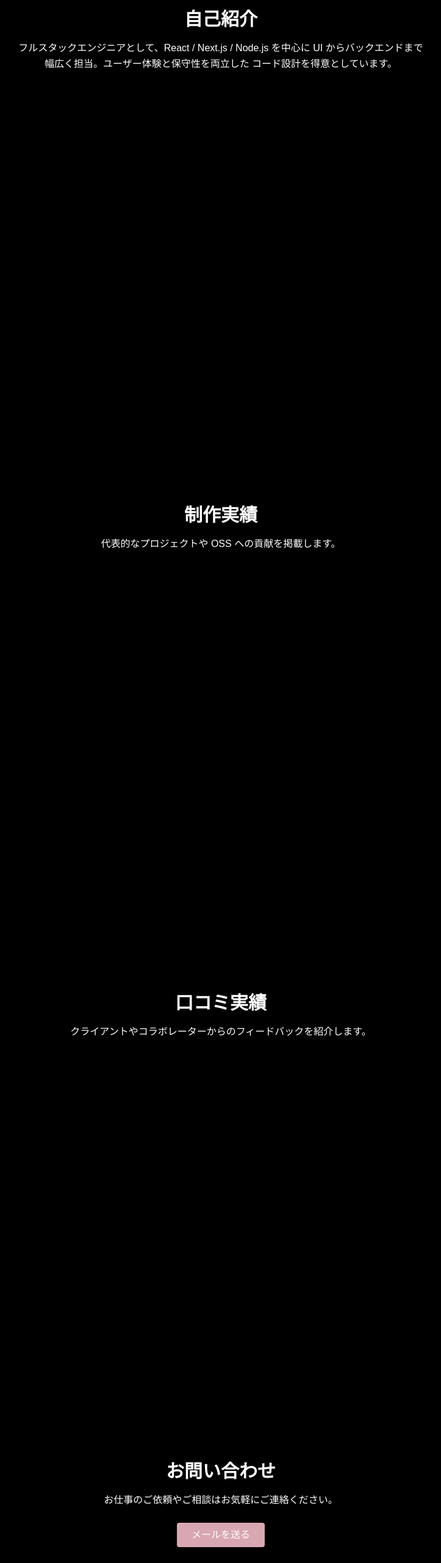
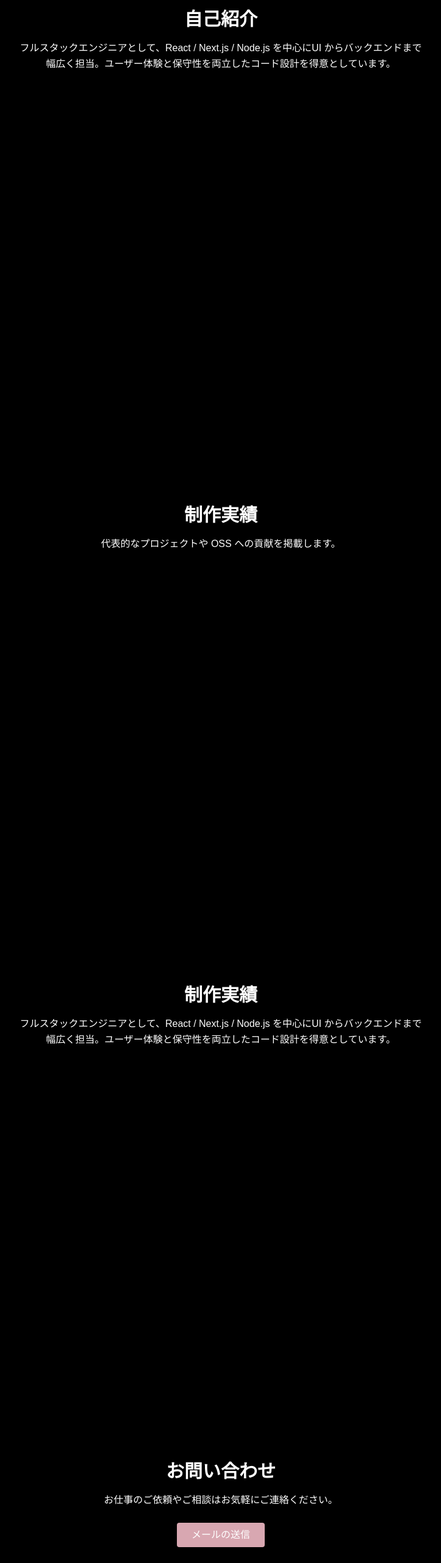
Before and after one commit to amemi01/MyPortfolioWebsite, a Next.js app: page / in a window 1280 px wide. Shown: the part 1134-3697 px from the top of the page at 61% size, without its empty margins (278-1001 px from the left). Built offline with nearby package versions, Linux system fonts and the light colour scheme.

Commit message:
翻訳　追加追加

```diff
--- a/src/app/page.tsx
+++ b/src/app/page.tsx
@@ -79,18 +79,18 @@ export default function Home() {
             </button>
 
             {isOpen && (
-              <div className="absolute right-0 mt-2 w-28 bg-white text-black rounded shadow-md z-10">
+              <div className="absolute right-0 mt-2 w-28 bg-white text-black rounded shadow-md z-10" id="language">
                 <button
                   onClick={() => handleLanguageChange("ja")}
                   className="block w-full text-left px-4 py-2 hover:bg-gray-100"
                 >
-                  日本語
+                  {t("language.japanese")}
                 </button>
                 <button
                   onClick={() => handleLanguageChange("en")}
                   className="block w-full text-left px-4 py-2 hover:bg-gray-100"
                 >
-                  English
+                  {t("language.english")}
                 </button>
               </div>
             )}
@@ -151,11 +151,9 @@ export default function Home() {
           whileInView="animate"
           viewport={{ once: true, amount: 0.4 }}
         >
-          <h2 className="text-3xl font-semibold mb-4">自己紹介</h2>
+          <h2 className="text-3xl font-semibold mb-4">{t("aboutme.title")}</h2>
           <p className="max-w-2xl leading-relaxed text-center">
-            フルスタックエンジニアとして、React / Next.js / Node.js を中心に
-            UI からバックエンドまで幅広く担当。ユーザー体験と保守性を両立した
-            コード設計を得意としています。
+            {t("aboutme.description")}
           </p>
         </motion.section>
 
@@ -170,9 +168,9 @@ export default function Home() {
           whileInView="animate"
           viewport={{ once: true, amount: 0.4 }}
         >
-          <h2 className="text-3xl font-semibold mb-4">制作実績</h2>
+          <h2 className="text-3xl font-semibold mb-4">{t("portfolio.title")}</h2>
           <p className="max-w-2xl leading-relaxed text-center">
-            代表的なプロジェクトや OSS への貢献を掲載します。
+            {t("portfolio.description")}
           </p>
         </motion.section>
 
@@ -187,9 +185,9 @@ export default function Home() {
           whileInView="animate"
           viewport={{ once: true, amount: 0.4 }}
         >
-          <h2 className="text-3xl font-semibold mb-4">口コミ実績</h2>
+          <h2 className="text-3xl font-semibold mb-4">{t("reviews.title")}</h2>
           <p className="max-w-2xl leading-relaxed text-center">
-            クライアントやコラボレーターからのフィードバックを紹介します。
+            {t("reviews.description")}
           </p>
         </motion.section>
 
@@ -204,15 +202,15 @@ export default function Home() {
           whileInView="animate"
           viewport={{ once: true, amount: 0.4 }}
         >
-          <h2 className="text-3xl font-semibold mb-4">お問い合わせ</h2>
+          <h2 className="text-3xl font-semibold mb-4">{t("contact.title")}</h2>
           <p className="max-w-2xl leading-relaxed text-center mb-6">
-            お仕事のご依頼やご相談はお気軽にご連絡ください。
+            {t("contact.description")}
           </p>
           <a
             href="mailto:example@example.com"
             className="bg-[#D8A7B1] text-white px-6 py-2 rounded hover:opacity-90"
           >
-            メールを送る
+            {t("contact.button")}
           </a>
         </motion.section>
       </div>
--- a/src/locales/en.json
+++ b/src/locales/en.json
@@ -1,5 +1,9 @@
 {
-  "language": "English",
+  "language": {
+    "japanese":  "Japanese",
+    "english": "English"
+  },
+
   "resume": "Resume",
   "nav": {
     "home": "Home",
@@ -11,5 +15,26 @@
   "title": "Web Engineer Turning Ideas into Code",
   "projects": "Projects",
   "hours": "Hours",
-  "lines": "Lines"
+  "lines": "Lines",
+
+  "portfolio": {
+    "title": "Portfolio",
+    "description": "Showcasing representative projects and contributions to open-source software (OSS)."
+  },
+
+  "aboutme": {
+    "title": "About Me",
+    "description": "Showcasing representative projects and contributions to open-source software (OSS)."
+  },
+
+  "reviews":{
+    "title": "Reviews",
+    "description": "React / Next.js Showcasing representative projects and contributions to open-source software (OSS)."
+  },
+
+  "contact":{
+    "title": "Contact",
+    "description": "Feel free to reach out for work inquiries or consultations.",
+    "button": "Send Email"
+  }
 }
--- a/src/locales/ja.json
+++ b/src/locales/ja.json
@@ -1,5 +1,9 @@
 {
-  "language": "日本語",
+  "language": {
+    "japanese":  "日本語",
+    "english": "英語"
+  },
+
   "resume": "履歴書",
   "nav": {
     "home": "トップページ",
@@ -8,8 +12,30 @@
     "reviews": "口コミ実績",
     "contact": "お問い合わせ"
   },
-  "title": "コードでアイデアを形にする Webエンジニア",
-  "projects": "案件数",
-  "hours": "開発時間",
-  "lines": "行数"
+
+  "title": "Web Engineer Turning Ideas into Code",
+  "projects": "Projects",
+  "hours": "Hours",
+  "lines": "Lines",
+
+  "portfolio": {
+    "title": "制作実績",
+    "description": "代表的なプロジェクトや OSS への貢献を掲載します。"
+  },
+
+  "aboutme": {
+    "title": "自己紹介",
+    "description": "フルスタックエンジニアとして、React / Next.js / Node.js を中心にUI からバックエンドまで幅広く担当。ユーザー体験と保守性を両立したコード設計を得意としています。"
+  },
+
+  "reviews": {
+    "title": "制作実績",
+    "description": "フルスタックエンジニアとして、React / Next.js / Node.js を中心にUI からバックエンドまで幅広く担当。ユーザー体験と保守性を両立したコード設計を得意としています。"
+  },
+
+    "contact": {
+    "title": "お問い合わせ",
+    "description": "お仕事のご依頼やご相談はお気軽にご連絡ください。",
+    "button": "メールの送信"
+  }
 }
```
